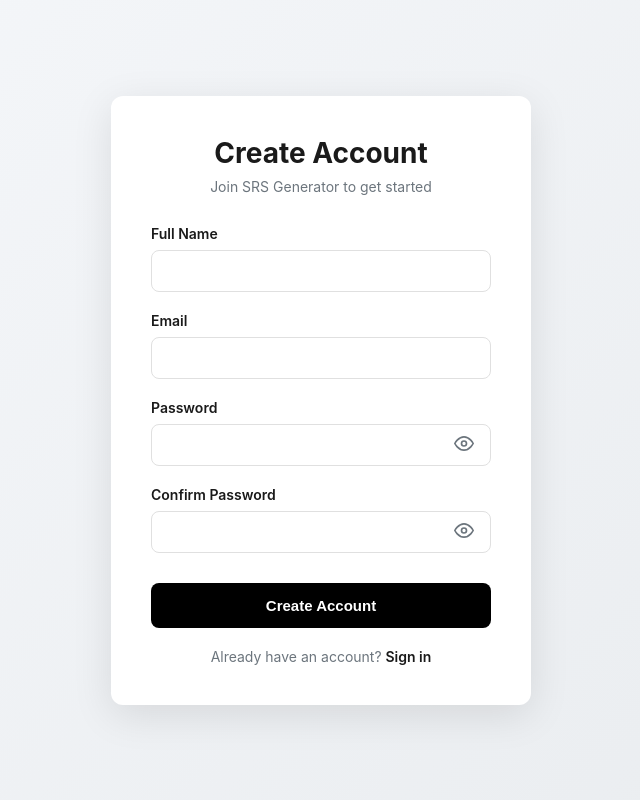
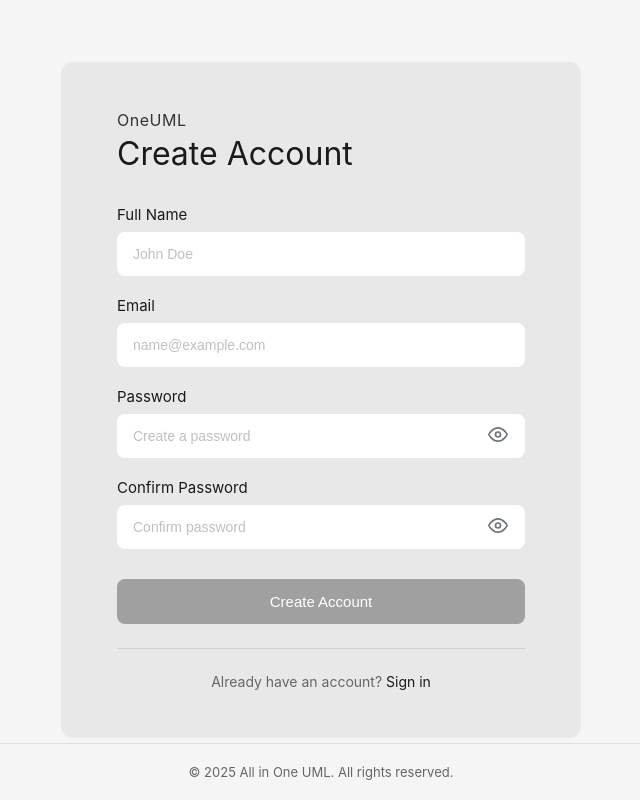
Before and after one commit to AgileSoftDev-2025/SRS-Generator-Tools, a Django app: page /register/ in a window 1280 px wide. Shown: the whole page, without its empty margins (319-959 px from the left). Run offline with Django 5.2, Linux system fonts and the light colour scheme.

Commit message:
fix sign up and login integration with database

```diff
--- a/main/forms.py
+++ b/main/forms.py
@@ -1,27 +1,93 @@
 from django import forms
 from .models import Pengguna
+from django.core.exceptions import ValidationError
 
 class RegisterForm(forms.ModelForm):
-    password = forms.CharField(widget=forms.PasswordInput)
-    confirm_password = forms.CharField(widget=forms.PasswordInput)
+    password = forms.CharField(
+        widget=forms.PasswordInput(attrs={
+            'class': 'form-control',
+            'placeholder': 'Create a password',
+            'id': 'password'
+        }),
+        label='Password',
+        min_length=8,
+        help_text='Password must be at least 8 characters long.'
+    )
+    confirm_password = forms.CharField(
+        widget=forms.PasswordInput(attrs={
+            'class': 'form-control',
+            'placeholder': 'Confirm password',
+            'id': 'confirm_password'
+        }),
+        label='Confirm Password',
+        min_length=8
+    )
 
     class Meta:
         model = Pengguna
-        fields = ['id_user', 'nama_user', 'email_user', 'password']
+        fields = ['nama_user', 'email_user']
+        widgets = {
+            'nama_user': forms.TextInput(attrs={
+                'class': 'form-control',
+                'placeholder': 'John Doe',
+                'id': 'nama_user'
+            }),
+            'email_user': forms.EmailInput(attrs={
+                'class': 'form-control',
+                'placeholder': 'name@example.com',
+                'id': 'email_user'
+            }),
+        }
+        labels = {
+            'nama_user': 'Full Name',
+            'email_user': 'Email'
+        }
+
+    def clean_email_user(self):
+        email = self.cleaned_data.get('email_user')
+        if Pengguna.objects.filter(email_user=email).exists():
+            raise ValidationError('Email has already been registered. Please use a different email.')
+        return email
+
+    def clean_password(self):
+        password = self.cleaned_data.get('password')
+        if password and len(password) < 8:
+            raise ValidationError('Password must be at least 8 characters long.')
+        return password
 
     def clean(self):
         cleaned_data = super().clean()
         password = cleaned_data.get('password')
         confirm_password = cleaned_data.get('confirm_password')
 
-        if password and confirm_password and password != confirm_password:
-            raise forms.ValidationError("Passwords do not match")
+        if password and confirm_password:
+            if password != confirm_password:
+                raise ValidationError({
+                    'confirm_password': 'Passwords do not match.'
+                })
 
         return cleaned_data
 
     def save(self, commit=True):
-        user = super().save(commit=False)
-        user.set_password(self.cleaned_data['password'])
-        if commit:
-            user.save()
-        return user
+        pengguna = super().save(commit=False)
+
+        try:
+            # Generate ID user otomatis
+            last_user = Pengguna.objects.order_by('-id_user').first()
+            if last_user and last_user.id_user.startswith('U'):
+                last_number = int(last_user.id_user[1:])
+                new_id = f"U{str(last_number + 1).zfill(4)}"
+            else:
+                new_id = "U0001"
+
+            pengguna.id_user = new_id
+            pengguna.set_password(self.cleaned_data['password'])
+
+            if commit:
+                pengguna.save()
+                print(f"✅ User berhasil dibuat: {pengguna.id_user} - {pengguna.email_user}")
+
+            return pengguna
+        except Exception as e:
+            print(f"❌ Error saat save: {e}")
+            raise
--- a/main/templates/main/register.html
+++ b/main/templates/main/register.html
@@ -3,7 +3,7 @@
 <head>
     <meta charset="UTF-8">
     <meta name="viewport" content="width=device-width, initial-scale=1.0">
-    <title>{{ title }}</title>
+    <title>Create Account - OneUML</title>
     <style>
         * {
             margin: 0;
@@ -12,39 +12,74 @@
         }
 
         body {
-            font-family: -apple-system, BlinkMacSystemFont, 'Segoe UI', Roboto, 'Helvetica Neue', Arial, sans-serif;
-            background: linear-gradient(135deg, #f5f7fa 0%, #e9ecef 100%);
+            font-family: -apple-system, BlinkMacSystemFont, 'Segoe UI', Roboto, sans-serif;
+            background-color: #f5f5f5;
             min-height: 100vh;
             display: flex;
+            flex-direction: column;
+            align-items: center;
             justify-content: center;
-            align-items: center;
             padding: 20px;
         }
 
         .register-container {
-            background: white;
-            padding: 40px;
+            background-color: #e8e8e8;
             border-radius: 12px;
-            box-shadow: 0 10px 40px rgba(0, 0, 0, 0.1);
             width: 100%;
-            max-width: 420px;
+            max-width: 520px;
+            padding: 48px 56px;
+            margin: 20px auto;
         }
 
-        .register-header {
-            text-align: center;
-            margin-bottom: 30px;
+        .logo-section {
+            margin-bottom: 32px;
         }
 
-        .register-header h1 {
-            font-size: 28px;
-            font-weight: 700;
-            color: #1a1a1a;
-            margin-bottom: 8px;
+        .logo-section h2 {
+            font-size: 16px;
+            font-weight: 400;
+            color: #333;
+            margin-bottom: 4px;
+            letter-spacing: 0.5px;
         }
 
-        .register-header p {
+        .logo-section h1 {
+            font-size: 32px;
+            font-weight: 400;
+            color: #1a1a1a;
+        }
+
+        .alert {
+            padding: 12px 16px;
+            border-radius: 6px;
+            margin-bottom: 20px;
             font-size: 14px;
-            color: #6c757d;
+        }
+
+        .alert-error {
+            background-color: #fee;
+            border: 1px solid #fcc;
+            color: #c33;
+        }
+
+        .alert-success {
+            background-color: #efe;
+            border: 1px solid #cfc;
+            color: #3c3;
+        }
+
+        .alert ul {
+            list-style: none;
+            margin: 0;
+            padding: 0;
+        }
+
+        .alert li {
+            margin-bottom: 5px;
+        }
+
+        .alert li:last-child {
+            margin-bottom: 0;
         }
 
         .form-group {
@@ -53,30 +88,29 @@
 
         .form-group label {
             display: block;
-            font-size: 14px;
-            font-weight: 600;
+            font-size: 15px;
+            font-weight: 400;
             color: #1a1a1a;
             margin-bottom: 8px;
         }
 
         .form-group input {
             width: 100%;
-            padding: 12px 16px;
-            border: 1px solid #e0e0e0;
+            padding: 14px 16px;
+            border: none;
             border-radius: 8px;
             font-size: 14px;
-            color: #1a1a1a;
-            transition: all 0.3s ease;
+            background-color: #ffffff;
+            color: #333;
         }
 
         .form-group input::placeholder {
-            color: #adb5bd;
+            color: #c0c0c0;
         }
 
         .form-group input:focus {
             outline: none;
-            border-color: #4a5568;
-            box-shadow: 0 0 0 3px rgba(74, 85, 104, 0.1);
+            box-shadow: 0 0 0 2px rgba(0, 0, 0, 0.1);
         }
 
         .password-wrapper {
@@ -103,115 +137,90 @@
             color: #1a1a1a;
         }
 
-        .error-message {
-            background-color: #fee;
-            border: 1px solid #fcc;
+        .field-error-text {
             color: #c33;
-            padding: 12px;
-            border-radius: 8px;
-            margin-bottom: 20px;
-            font-size: 14px;
+            font-size: 12px;
+            margin-top: 5px;
         }
 
-        .success-message {
-            background-color: #d4edda;
-            border: 1px solid #c3e6cb;
-            color: #155724;
-            padding: 12px;
-            border-radius: 8px;
-            margin-bottom: 20px;
-            font-size: 14px;
-        }
-
-        .error-message ul, .success-message ul {
-            list-style: none;
-            margin: 0;
-            padding: 0;
-        }
-
-        .error-message li, .success-message li {
-            margin-bottom: 5px;
-        }
-
-        .error-message li:last-child, .success-message li:last-child {
-            margin-bottom: 0;
-        }
-
-        .btn-submit {
+        .register-btn {
             width: 100%;
             padding: 14px;
-            background-color: #000;
-            color: white;
+            background-color: #a0a0a0;
+            color: #ffffff;
             border: none;
             border-radius: 8px;
             font-size: 15px;
-            font-weight: 600;
+            font-weight: 400;
             cursor: pointer;
-            transition: all 0.3s ease;
+            transition: background-color 0.2s ease;
             margin-top: 10px;
         }
 
-        .btn-submit:hover {
-            background-color: #2d3748;
-            transform: translateY(-1px);
-            box-shadow: 0 4px 12px rgba(0, 0, 0, 0.15);
+        .register-btn:hover {
+            background-color: #8a8a8a;
         }
 
-        .btn-submit:active {
-            transform: translateY(0);
+        .register-btn:active {
+            background-color: #707070;
         }
 
-        .login-link {
+        .signin-link {
             text-align: center;
-            margin-top: 20px;
-            font-size: 14px;
-            color: #6c757d;
+            margin-top: 24px;
+            padding-top: 24px;
+            border-top: 1px solid #d0d0d0;
         }
 
-        .login-link a {
+        .signin-link p {
+            font-size: 14px;
+            color: #666;
+        }
+
+        .signin-link a {
+            font-size: 14px;
             color: #1a1a1a;
             text-decoration: none;
-            font-weight: 600;
+            font-weight: 400;
         }
 
-        .login-link a:hover {
+        .signin-link a:hover {
             text-decoration: underline;
         }
 
-        .field-error {
-            border-color: #dc3545 !important;
+        .footer {
+            position: fixed;
+            bottom: 0;
+            width: 100%;
+            background-color: #f5f5f5;
+            padding: 20px;
+            text-align: center;
+            border-top: 1px solid #e0e0e0;
         }
 
-        .field-error-text {
-            color: #dc3545;
-            font-size: 12px;
-            margin-top: 5px;
+        .footer p {
+            font-size: 13px;
+            color: #666;
         }
     </style>
 </head>
 <body>
     <div class="register-container">
-        <div class="register-header">
+        <div class="logo-section">
+            <h2>OneUML</h2>
             <h1>Create Account</h1>
-            <p>Join SRS Generator to get started</p>
         </div>
 
         {% if messages %}
             {% for message in messages %}
-                {% if message.tags == 'success' %}
-                    <div class="success-message">
-                        {{ message }}
-                    </div>
-                {% else %}
-                    <div class="error-message">
-                        {{ message }}
-                    </div>
-                {% endif %}
+                <div class="alert {% if message.tags == 'success' %}alert-success{% else %}alert-error{% endif %}">
+                    {{ message }}
+                </div>
             {% endfor %}
         {% endif %}
 
         {% if form.non_field_errors %}
-            <div class="error-message">
+            <div class="alert alert-error">
                 <ul>
                     {% for error in form.non_field_errors %}
                         <li>{{ error }}</li>
@@ -279,12 +288,16 @@
                 {% endif %}
             </div>
 
-            <button type="submit" class="btn-submit">Create Account</button>
+            <button type="submit" class="register-btn">Create Account</button>
         </form>
 
-        <div class="login-link">
-            Already have an account? <a href="{% url 'main:login' %}">Sign in</a>
+        <div class="signin-link">
+            <p>Already have an account? <a href="{% url 'main:login' %}">Sign in</a></p>
         </div>
+    </div>
+
+    <div class="footer">
+        <p>© 2025 All in One UML. All rights reserved.</p>
     </div>
 
     <script>
--- a/main/views.py
+++ b/main/views.py
@@ -57,18 +57,29 @@ def register_view(request):
     if request.method == 'POST':
         form = RegisterForm(request.POST)
         if form.is_valid():
-            pengguna = form.save()
-            messages.success(request, 'Registration successful! Please log in.')
-            return redirect('main:login')
+            try:
+                pengguna = form.save()
+                messages.success(request, 'Registration successful! Please log in.')
+                return redirect('main:login')
+            except Exception as e:
+                messages.error(request, f'Registration failed: {str(e)}')
+                print(f"Error saving user: {e}")
         else:
-            messages.error(request, 'Registration failed. Please correct the errors below.')
+            print("Form errors:", form.errors)
+            for field, errors in form.errors.items():
+                for error in errors:
+                    if field == '__all__':
+                        messages.error(request, error)
+                    else:
+                        field_name = form.fields[field].label or field
+                        messages.error(request, f"{field_name}: {error}")
     else:
         form = RegisterForm()
     context = {
         'form': form,
         'title': 'Create Account'
     }
-    return render(request, 'main/register.html', {'form': form})
+    return render(request, 'main/register.html', context)
 
 
 def logout_view(request):
```
Also changed, not shown: main/templates/main/login.html (+7 -4 lines).
